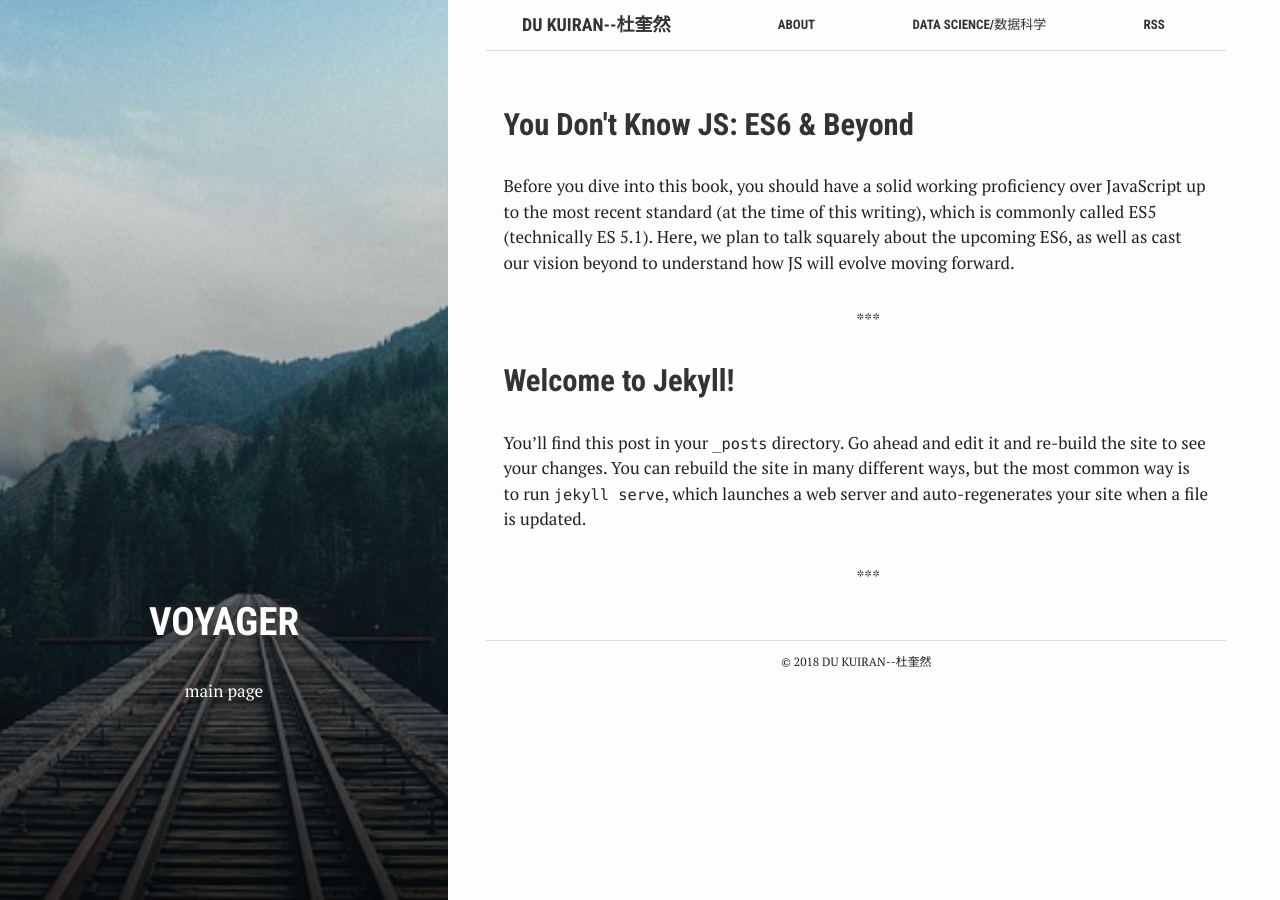
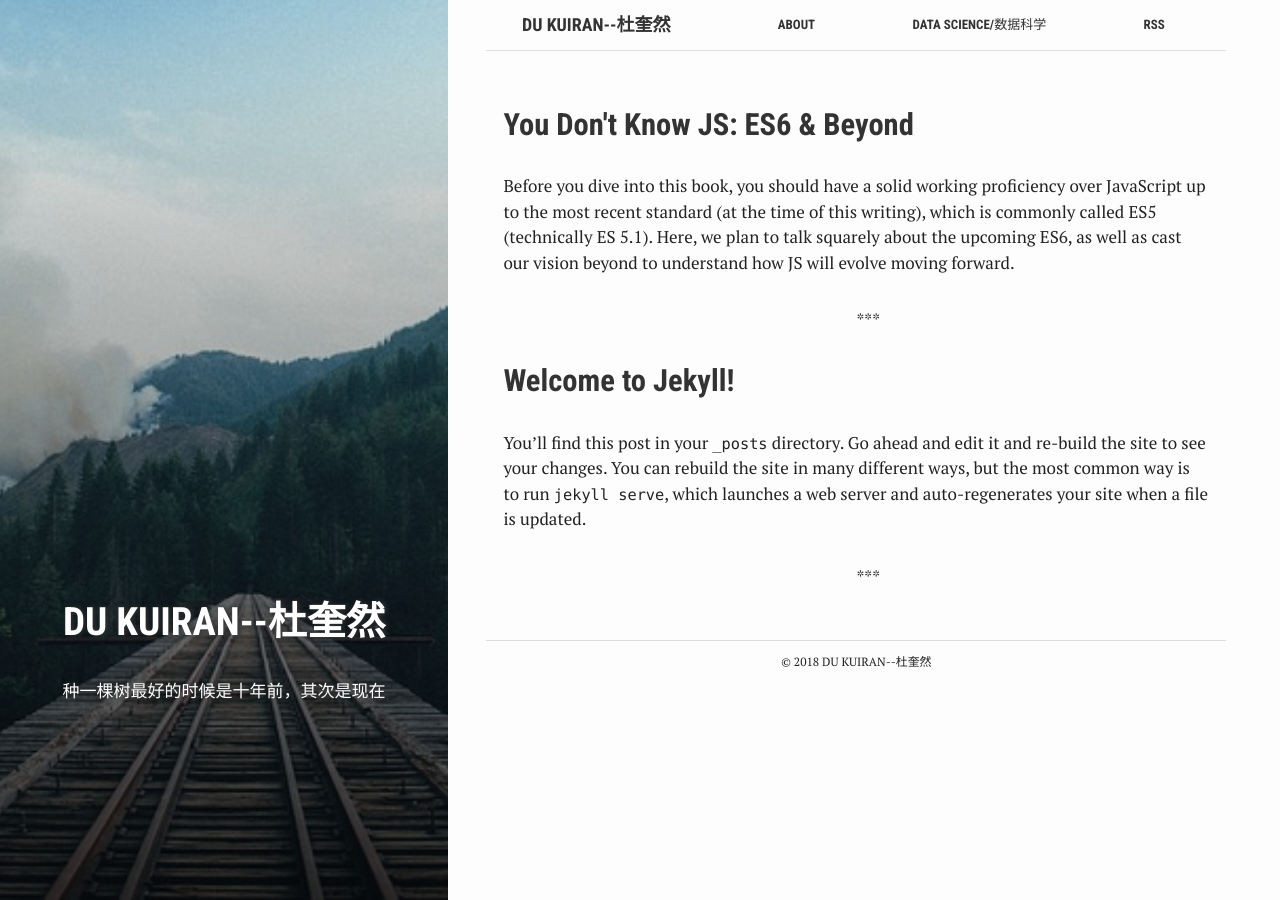
Before and after one commit to dukuiran/dukuiran.github.io, a Jekyll site: the page built from index.html, in a window 1280 px wide. Built offline with Jekyll 4.4.1, drawn with Linux system fonts in a browser that asks for light colours.

Commit message:
Update index.html

```diff
--- a/index.html
+++ b/index.html
@@ -2,8 +2,8 @@
 bg: "rails.jpg"
 layout: default
 crawlertitle: "Jekyll blog"
-title: "Voyager"
-summary: "main page"
+title: "DU KUIRAN--杜奎然"
+summary: "种一棵树最好的时候是十年前，其次是现在"
 ---
 
 {% for post in site.posts limit: 5 %}
```
